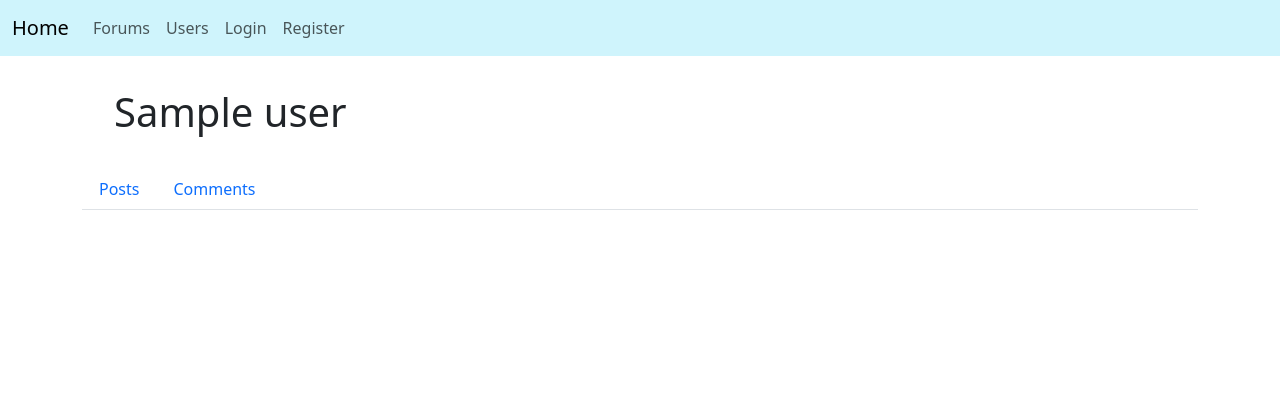
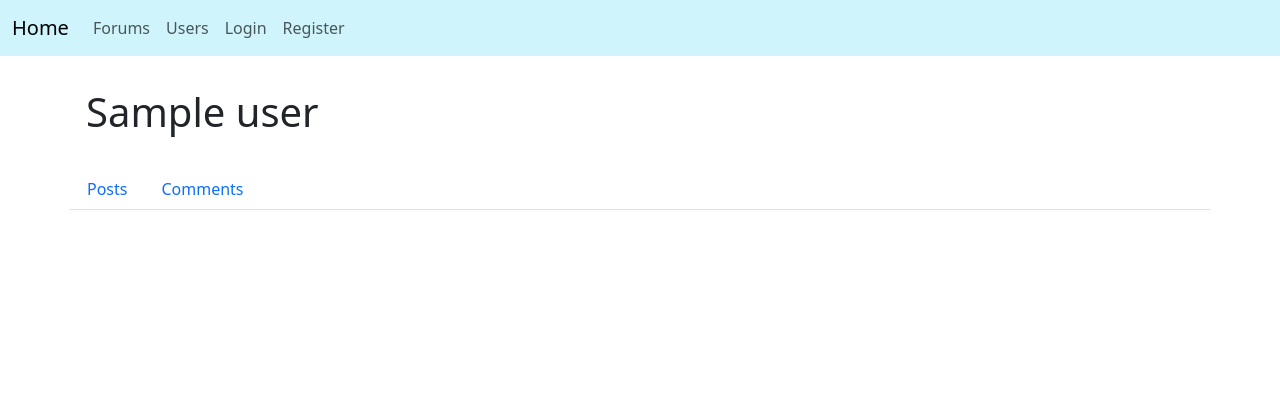
Before and after one commit to luke-hamann/stc-cis-241-final-project, a PHP site: template views/home/user.php in a window 1280 px wide. Shown: the top 420 px of the page. Run offline with PHP 8.4, Linux system fonts and the light colour scheme; the template is opened without the code that fills it: most values are stand-ins (such as "Sample title", 1, 10 or a date in 2020).

Commit message:
Fix user page layout

```diff
--- a/views/home/user.php
+++ b/views/home/user.php
@@ -1,35 +1,35 @@
 <?php include('./views/shared/header.php'); ?>
 
 <div class="row">
-    <div>
-        <h1 class="p-3 m-3">
+    <h1 class="p-3 mt-3 mb-0">
         <?php echo htmlspecialchars($model->user->name); ?>
     </h1>
     <?php if (isset($model->currentUser) && $model->user->id == $model->currentUser->id) : ?>
-            <div class="p-3 m-3">
+        <div class="p-3 mb-3">
             <a href="?action=changePassword" class="btn btn-warning">Change Password</a>
         </div>
     <?php endif; ?>
-        <ul class="nav nav-tabs">
+    <ul class="nav nav-tabs my-3">
         <li class="nav-item">
-                <a href="?action=user&id=<?php echo $model->user->id; ?>&mode=posts" class="nav-link <?php echo ($model->mode == 'posts' ? 'active' : ''); ?>">Posts</a>
+            <a href="?action=user&id=<?php echo $model->user->id; ?>&mode=posts"
+                class="nav-link <?php echo ($model->mode == 'posts' ? 'active' : ''); ?>">Posts</a>
         </li>
         <li class="nav-item">
-                <a href="?action=user&id=<?php echo $model->user->id; ?>&mode=comments" class="nav-link <?php echo ($model->mode == 'comments' ? 'active' : ''); ?>">Comments</a>
+            <a href="?action=user&id=<?php echo $model->user->id; ?>&mode=comments"
+                class="nav-link <?php echo ($model->mode == 'comments' ? 'active' : ''); ?>">Comments</a>
         </li>
     </ul>
+    <?php if ($model->mode == 'posts') : ?>
+        <div class="p-3">
+            <?php echo count($model->posts) . ' post' . (count($model->posts) == 1 ? '' : 's'); ?>
         </div>
-    <?php if ($model->mode == 'posts') : ?>
-        <p class="m-3">
-            <?php echo count($model->posts) . ' post' . (count($model->posts) == 1 ? '' : 's'); ?>
-        </p>
         <?php foreach ($model->posts as $post) : ?>
             <?php include('./views/shared/post.php'); ?>
         <?php endforeach; ?>
     <?php elseif ($model->mode == 'comments') : ?>
-        <p class="m-3">
+        <div class="p-3">
             <?php echo count($model->comments) . ' comment' . (count($model->comments) == 1 ? '' : 's'); ?>
-        </p>
+        </div>
         <?php foreach ($model->comments as $comment) : ?>
             <?php include('./views/shared/comment.php'); ?>
         <?php endforeach; ?>
```
Lines whose indentation alone changed are shown as unchanged.
